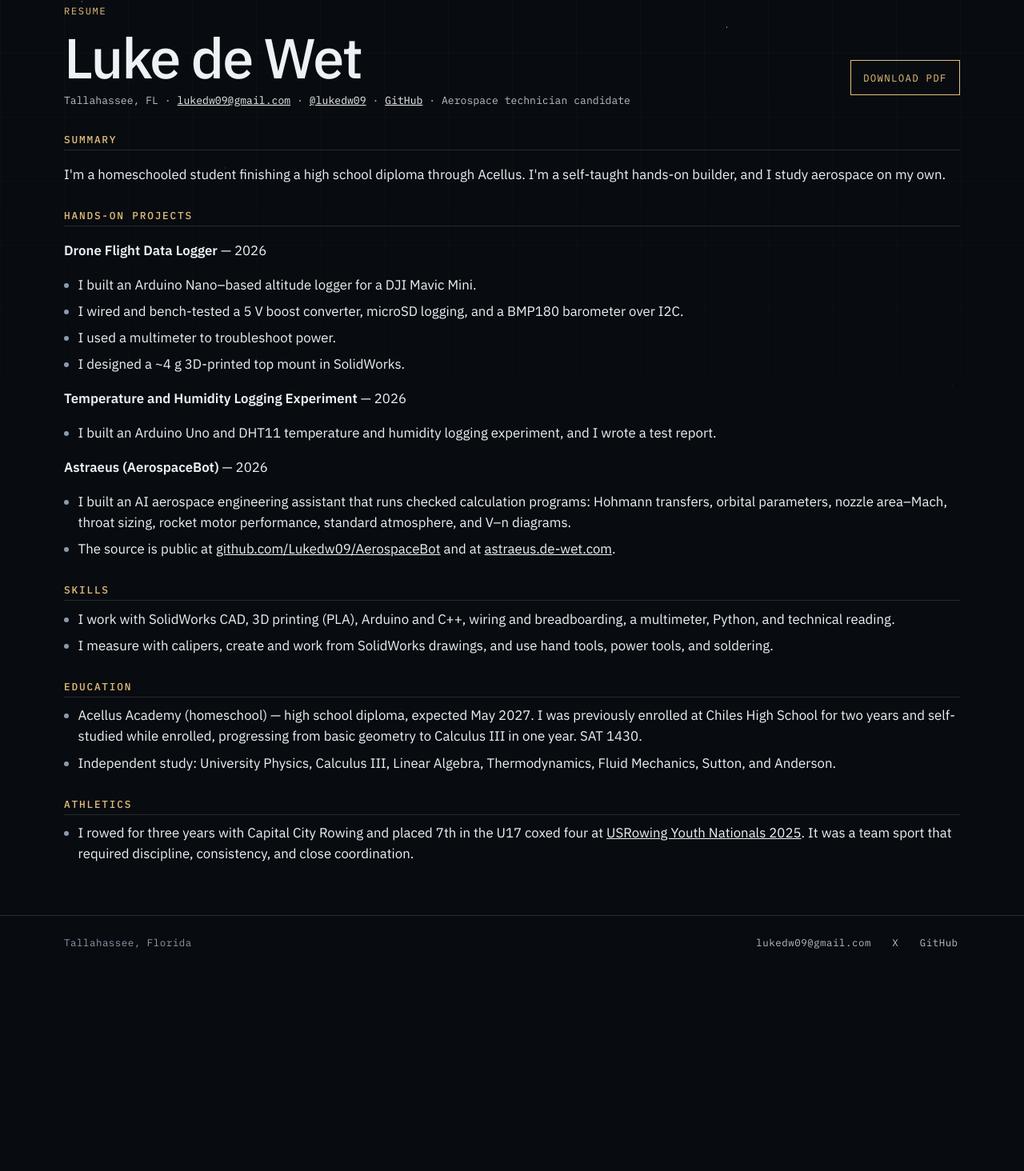
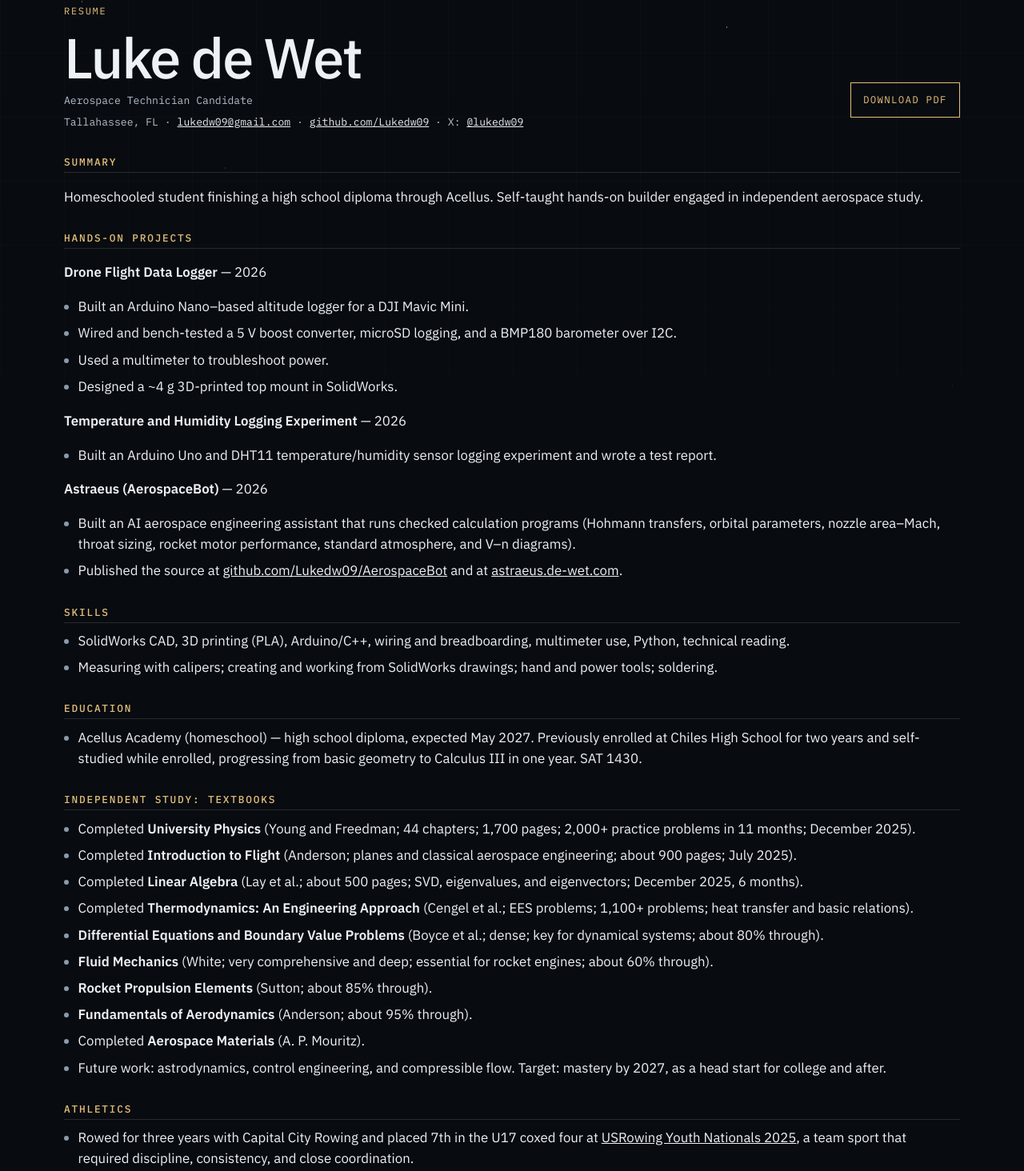
Before and after one commit to Lukedw09/lukedw09.com, a plain HTML site: page resume/index.html in a window 1280 px wide. Shown: the part 94-1558 px from the top of the page at 80% size. Before the commit the page ends 1316 px from the top, so only its background shows below. Drawn offline with Linux system fonts and the light colour scheme.

Commit message:
Write the resume in standard resume style and restore the textbook list.
The page and PDF use action-verb bullets and a pronoun-free summary, and both include the earlier independent-study textbooks on one letter page.

Co-authored-by: Luke de Wet <Lukedw09@users.noreply.github.com>

```diff
--- a/resume/index.html
+++ b/resume/index.html
@@ -4,12 +4,12 @@
   <meta charset="utf-8">
   <meta name="viewport" content="width=device-width, initial-scale=1">
   <title>Resume · Luke de Wet</title>
-  <meta name="description" content="My resume. I'm a homeschooled aerospace technician candidate in Tallahassee. Hands-on builds, skills, and independent study.">
+  <meta name="description" content="Aerospace technician candidate in Tallahassee. Hands-on builds, skills, education, and independent study.">
   <link rel="canonical" href="https://lukedw09.com/resume/">
   <meta property="og:site_name" content="Luke de Wet">
   <meta property="og:type" content="website">
   <meta property="og:title" content="Resume · Luke de Wet">
-  <meta property="og:description" content="My resume. I'm a homeschooled aerospace technician candidate in Tallahassee. Hands-on builds, skills, and independent study.">
+  <meta property="og:description" content="Aerospace technician candidate in Tallahassee. Hands-on builds, skills, education, and independent study.">
   <meta property="og:url" content="https://lukedw09.com/resume/">
   <meta property="og:image" content="https://lukedw09.com/assets/hero-starbase.jpg">
   <meta property="og:image:alt" content="Luke standing at Starbase in front of the launch tower, with Ship held in the chopsticks.">
@@ -18,7 +18,7 @@
   <meta property="og:image:height" content="1400">
   <meta name="twitter:card" content="summary_large_image">
   <meta name="twitter:title" content="Resume · Luke de Wet">
-  <meta name="twitter:description" content="My resume. I'm a homeschooled aerospace technician candidate in Tallahassee. Hands-on builds, skills, and independent study.">
+  <meta name="twitter:description" content="Aerospace technician candidate in Tallahassee. Hands-on builds, skills, education, and independent study.">
   <meta name="twitter:image" content="https://lukedw09.com/assets/hero-starbase.jpg">
   <meta name="twitter:image:alt" content="Luke standing at Starbase in front of the launch tower, with Ship held in the chopsticks.">
   <link rel="icon" href="/favicon.svg" type="image/svg+xml">
@@ -42,56 +42,72 @@
         <div>
           <p class="kicker">Resume</p>
           <h1 class="page-title">Luke de Wet</h1>
-          <p class="contact-line">Tallahassee, FL · <a href="mailto:lukedw09@gmail.com">lukedw09@gmail.com</a> · <a href="https://x.com/lukedw09">@lukedw09</a> · <a href="https://github.com/Lukedw09">GitHub</a> · Aerospace technician candidate</p>
+          <p class="contact-line">Aerospace Technician Candidate</p>
+          <p class="contact-line">Tallahassee, FL · <a href="mailto:lukedw09@gmail.com">lukedw09@gmail.com</a> · <a href="https://github.com/Lukedw09">github.com/Lukedw09</a> · X: <a href="https://x.com/lukedw09">@lukedw09</a></p>
         </div>
         <p><a class="button" href="/assets/Luke_de_Wet_Resume.pdf" download="Luke_de_Wet_Resume.pdf">Download PDF</a></p>
       </div>
 
       <section class="resume-block" aria-labelledby="summary-heading">
         <h2 id="summary-heading">Summary</h2>
-        <p>I'm a homeschooled student finishing a high school diploma through Acellus. I'm a self-taught hands-on builder, and I study aerospace on my own.</p>
+        <p>Homeschooled student finishing a high school diploma through Acellus. Self-taught hands-on builder engaged in independent aerospace study.</p>
       </section>
 
       <section class="resume-block" aria-labelledby="projects-heading">
         <h2 id="projects-heading">Hands-on projects</h2>
         <p><strong>Drone Flight Data Logger</strong> — 2026</p>
         <ul>
-          <li>I built an Arduino Nano–based altitude logger for a DJI Mavic Mini.</li>
-          <li>I wired and bench-tested a 5 V boost converter, microSD logging, and a BMP180 barometer over I2C.</li>
-          <li>I used a multimeter to troubleshoot power.</li>
-          <li>I designed a ~4 g 3D-printed top mount in SolidWorks.</li>
+          <li>Built an Arduino Nano–based altitude logger for a DJI Mavic Mini.</li>
+          <li>Wired and bench-tested a 5 V boost converter, microSD logging, and a BMP180 barometer over I2C.</li>
+          <li>Used a multimeter to troubleshoot power.</li>
+          <li>Designed a ~4 g 3D-printed top mount in SolidWorks.</li>
         </ul>
         <p><strong>Temperature and Humidity Logging Experiment</strong> — 2026</p>
         <ul>
-          <li>I built an Arduino Uno and DHT11 temperature and humidity logging experiment, and I wrote a test report.</li>
+          <li>Built an Arduino Uno and DHT11 temperature/humidity sensor logging experiment and wrote a test report.</li>
         </ul>
         <p><strong>Astraeus (AerospaceBot)</strong> — 2026</p>
         <ul>
-          <li>I built an AI aerospace engineering assistant that runs checked calculation programs: Hohmann transfers, orbital parameters, nozzle area–Mach, throat sizing, rocket motor performance, standard atmosphere, and V–n diagrams.</li>
-          <li>The source is public at <a href="https://github.com/Lukedw09/AerospaceBot">github.com/Lukedw09/AerospaceBot</a> and at <a href="https://astraeus.de-wet.com">astraeus.de-wet.com</a>.</li>
+          <li>Built an AI aerospace engineering assistant that runs checked calculation programs (Hohmann transfers, orbital parameters, nozzle area–Mach, throat sizing, rocket motor performance, standard atmosphere, and V–n diagrams).</li>
+          <li>Published the source at <a href="https://github.com/Lukedw09/AerospaceBot">github.com/Lukedw09/AerospaceBot</a> and at <a href="https://astraeus.de-wet.com">astraeus.de-wet.com</a>.</li>
         </ul>
       </section>
 
       <section class="resume-block" aria-labelledby="skills-heading">
         <h2 id="skills-heading">Skills</h2>
         <ul>
-          <li>I work with SolidWorks CAD, 3D printing (PLA), Arduino and C++, wiring and breadboarding, a multimeter, Python, and technical reading.</li>
-          <li>I measure with calipers, create and work from SolidWorks drawings, and use hand tools, power tools, and soldering.</li>
+          <li>SolidWorks CAD, 3D printing (PLA), Arduino/C++, wiring and breadboarding, multimeter use, Python, technical reading.</li>
+          <li>Measuring with calipers; creating and working from SolidWorks drawings; hand and power tools; soldering.</li>
         </ul>
       </section>
 
       <section class="resume-block" aria-labelledby="education-heading">
         <h2 id="education-heading">Education</h2>
         <ul>
-          <li>Acellus Academy (homeschool) — high school diploma, expected May 2027. I was previously enrolled at Chiles High School for two years and self-studied while enrolled, progressing from basic geometry to Calculus III in one year. SAT 1430.</li>
-          <li>Independent study: University Physics, Calculus III, Linear Algebra, Thermodynamics, Fluid Mechanics, Sutton, and Anderson.</li>
+          <li>Acellus Academy (homeschool) — high school diploma, expected May 2027. Previously enrolled at Chiles High School for two years and self-studied while enrolled, progressing from basic geometry to Calculus III in one year. SAT 1430.</li>
+        </ul>
+      </section>
+
+      <section class="resume-block" aria-labelledby="textbooks-heading">
+        <h2 id="textbooks-heading">Independent Study: Textbooks</h2>
+        <ul>
+          <li>Completed <strong>University Physics</strong> (Young and Freedman; 44 chapters; 1,700 pages; 2,000+ practice problems in 11 months; December 2025).</li>
+          <li>Completed <strong>Introduction to Flight</strong> (Anderson; planes and classical aerospace engineering; about 900 pages; July 2025).</li>
+          <li>Completed <strong>Linear Algebra</strong> (Lay et al.; about 500 pages; SVD, eigenvalues, and eigenvectors; December 2025, 6 months).</li>
+          <li>Completed <strong>Thermodynamics: An Engineering Approach</strong> (Cengel et al.; EES problems; 1,100+ problems; heat transfer and basic relations).</li>
+          <li><strong>Differential Equations and Boundary Value Problems</strong> (Boyce et al.; dense; key for dynamical systems; about 80% through).</li>
+          <li><strong>Fluid Mechanics</strong> (White; very comprehensive and deep; essential for rocket engines; about 60% through).</li>
+          <li><strong>Rocket Propulsion Elements</strong> (Sutton; about 85% through).</li>
+          <li><strong>Fundamentals of Aerodynamics</strong> (Anderson; about 95% through).</li>
+          <li>Completed <strong>Aerospace Materials</strong> (A. P. Mouritz).</li>
+          <li>Future work: astrodynamics, control engineering, and compressible flow. Target: mastery by 2027, as a head start for college and after.</li>
         </ul>
       </section>
 
       <section class="resume-block" aria-labelledby="athletics-heading">
         <h2 id="athletics-heading">Athletics</h2>
         <ul>
-          <li>I rowed for three years with Capital City Rowing and placed 7th in the U17 coxed four at <a href="https://www.regattacentral.com/regatta/results2/eventResults.jsp?job_id=9400&amp;event_id=26">USRowing Youth Nationals 2025</a>. It was a team sport that required discipline, consistency, and close coordination.</li>
+          <li>Rowed for three years with Capital City Rowing and placed 7th in the U17 coxed four at <a href="https://www.regattacentral.com/regatta/results2/eventResults.jsp?job_id=9400&amp;event_id=26">USRowing Youth Nationals 2025</a>, a team sport that required discipline, consistency, and close coordination.</li>
         </ul>
       </section>
     </div>
```
Also changed, not shown: 1 other file.
